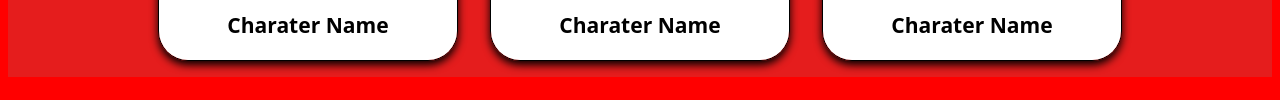
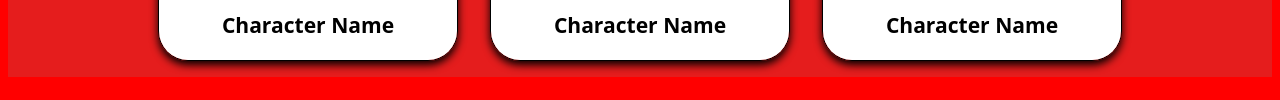
Before and after one commit to Kicciless/harry-potter-front-end-day3, a plain HTML site: page index.html in a window 1280 px wide. Shown: the part 420-520 px from the top of the page. Drawn offline with Linux system fonts and the light colour scheme; no server answers; a web font is replaced by a local one.

Commit message:
updated spelling errors of code

```diff
--- a/index.html
+++ b/index.html
@@ -20,7 +20,7 @@
             <div class="front">
                 <img src="/images/wizard-icon.jpeg"alt="image"/>
                 <div class="character-info">
-                    <h3>Charater Name</h3>
+                    <h3>Character Name</h3>
                 </div>
             </div>
             <div class="back">
@@ -33,7 +33,7 @@
                 <div class="front">
                     <img src="/images/wizard-icon.jpeg"alt="image"/>
                     <div class="character-info">
-                        <h3>Charater Name</h3>
+                        <h3>Character Name</h3>
                     </div>
                 </div>
                 <div class="back">
@@ -47,7 +47,7 @@
                     <div class="front">
                         <img src="/images/wizard-icon.jpeg"alt="image"/>
                         <div class="character-info">
-                            <h3>Charater Name</h3>
+                            <h3>Character Name</h3>
                         </div>
                     </div>
                     <div class="back">
```
